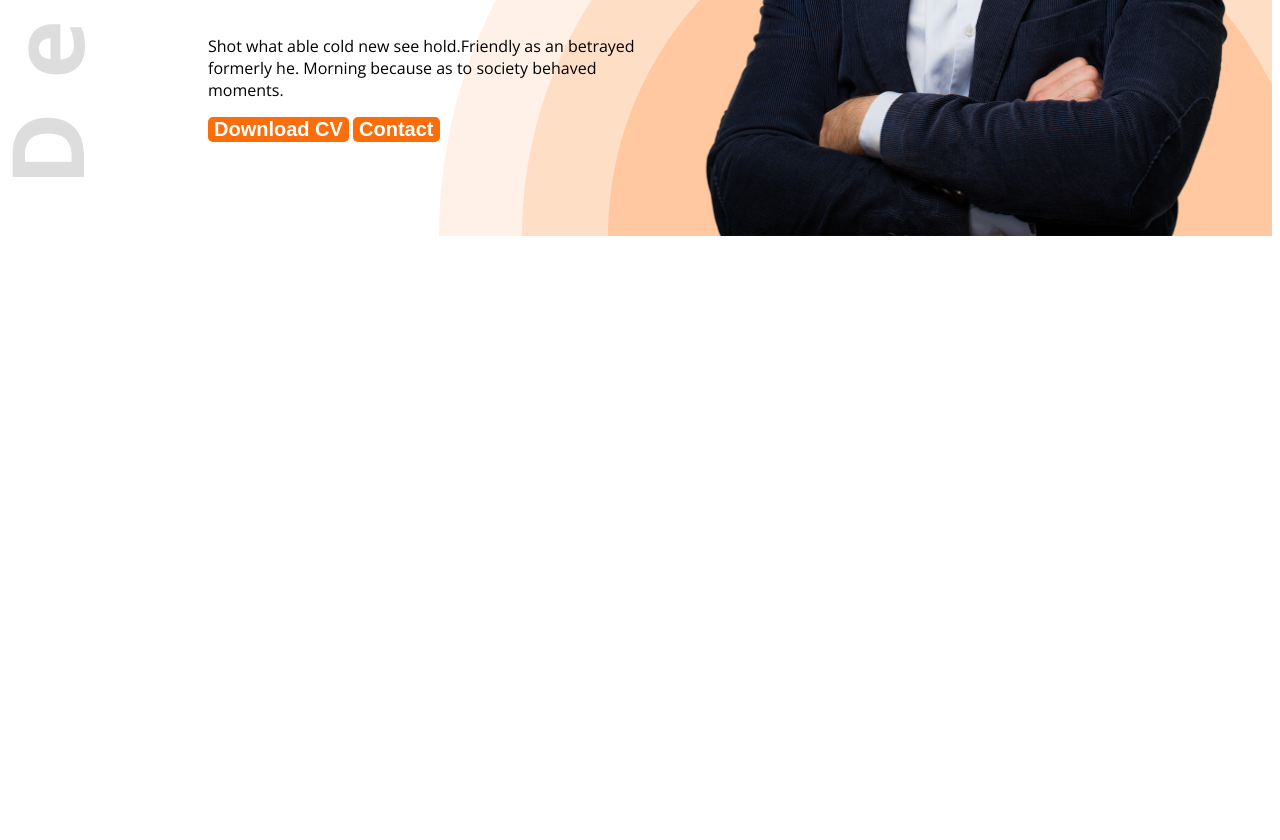
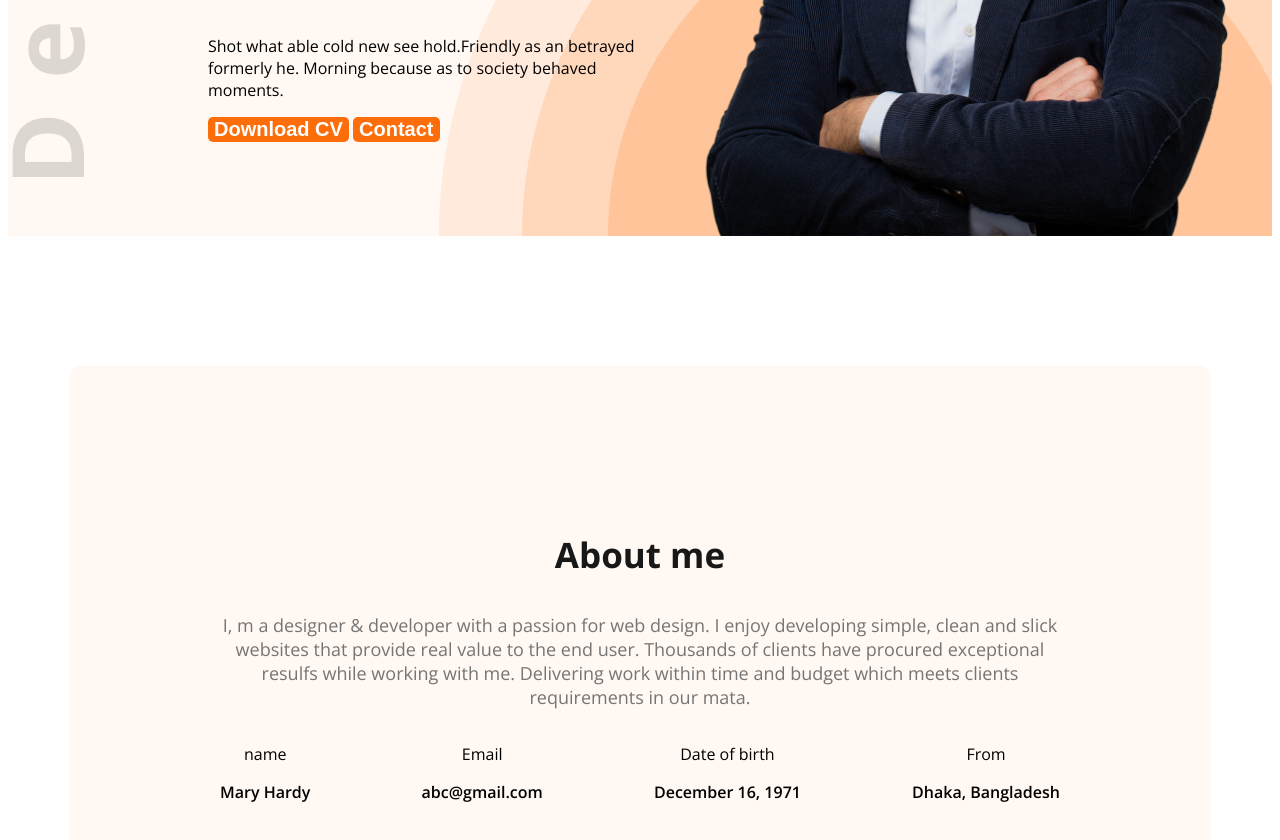
Before and after one commit to ranak8811/PH-Portfolio, a plain HTML site: page index.html in a window 1280 px wide. Shown: the part 594-1434 px from the top of the page. Before the commit the page ends 838 px from the top, so only its background shows below. Drawn offline with nearby package versions, Linux system fonts and the light colour scheme.

Commit message:
about section added

```diff
--- a/index.html
+++ b/index.html
@@ -15,7 +15,7 @@
     <link rel="stylesheet" href="styles/portfolio.css" />
   </head>
   <body class="open-sans-normal">
-    <header class="header">
+    <header class="header secondary-bg">
       <nav>
         <h3 class="nav-title">Ma<span class="text-primary">r</span>y</h3>
         <ul>
@@ -48,7 +48,39 @@
         />
       </div>
     </header>
-    <main></main>
+
+    <main>
+      <section class="about secondary-bg">
+        <h3 class="section-title">About me</h3>
+
+        <p class="section-description">
+          I, m a designer & developer with a passion for web design. I enjoy
+          developing simple, clean and slick websites that provide real value to
+          the end user. Thousands of clients have procured exceptional resulfs
+          while working with me. Delivering work within time and budget which
+          meets clients requirements in our mata.
+        </p>
+
+        <div class="about-items">
+          <div class="about-item">
+            <p class="item-title">name</p>
+            <p class="item-description">Mary Hardy</p>
+          </div>
+          <div class="about-item">
+            <p class="item-title">Email</p>
+            <p class="item-description">abc@gmail.com</p>
+          </div>
+          <div class="about-item">
+            <p class="item-title">Date of birth</p>
+            <p class="item-description">December 16, 1971</p>
+          </div>
+          <div class="about-item">
+            <p class="item-title">From</p>
+            <p class="item-description">Dhaka, Bangladesh</p>
+          </div>
+        </div>
+      </section>
+    </main>
     <footer></footer>
   </body>
 </html>
--- a/styles/portfolio.css
+++ b/styles/portfolio.css
@@ -6,6 +6,10 @@
 }
 
 /* shared style */
+
+.secondary-bg {
+  background-color: #fff8f3;
+}
 .text-primary {
   color: #fd6e0a;
 }
@@ -22,6 +26,17 @@
   border-radius: 5px;
   font-size: 20px;
   border: none;
+}
+
+.section-title {
+  font-size: 35px;
+  font-weight: bold;
+  color: #181818;
+}
+
+.section-description {
+  font-size: 18px;
+  color: #757575;
 }
 
 /* header styles */
@@ -84,3 +99,26 @@ nav li a {
 .banner-profile-pic {
   width: 580px;
 }
+
+/* main styles */
+main {
+  max-width: 1140px;
+  margin: 0 auto;
+}
+
+/* about styles */
+.about {
+  border-radius: 10px;
+  padding: 130px 150px;
+  text-align: center;
+  margin-top: 130px;
+}
+
+.about-items {
+  display: flex;
+  justify-content: space-between;
+}
+
+.item-description {
+  font-weight: 600;
+}
```
